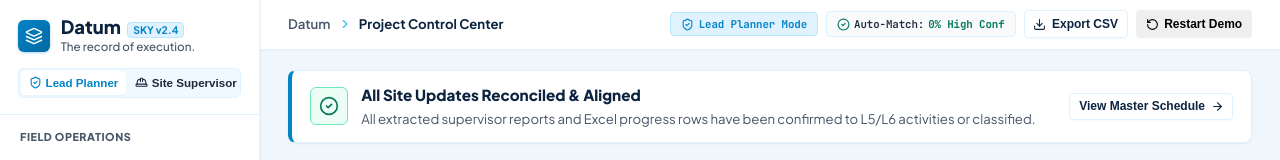
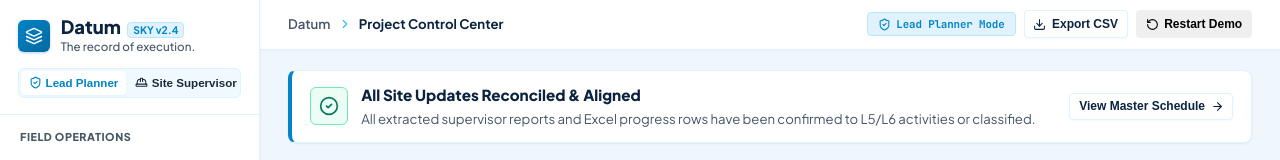
Before and after one commit to Gokulakannan2005/SIH_122, a React (Vite) app in the folder frontend/: page / in a window 1280 px wide. Shown: the top 160 px of the page. Built offline with nearby package versions, Linux system fonts and the light colour scheme; no server answers.

Commit message:
fix(ux): remove persistent misleading global confidence badge from header and log bug resolution

```diff
--- a/frontend/src/components/AppHeader.tsx
+++ b/frontend/src/components/AppHeader.tsx
@@ -6,9 +6,7 @@ import {
   ShieldCheck,
   HardHat,
   ChevronRight,
-  Database,
-  Sparkles,
-  CheckCircle2
+  CheckCircle2,
 } from 'lucide-react';
 import { NavigationTab } from '../types';
 
@@ -20,8 +18,6 @@ export const AppHeader: React.FC = () => {
     setActiveTab,
     exportAlignmentCSV,
     loadDemoData,
-    siteUpdates,
-    matchResults,
   } = useProject();
 
   const [resetSuccess, setResetSuccess] = useState<string | null>(null);
@@ -63,11 +59,6 @@ export const AppHeader: React.FC = () => {
     }
   };
 
-  // Compute live match stats
-  const totalCount = siteUpdates.length;
-  const readyCount = siteUpdates.filter(u => matchResults[u.id]?.category === 'ready').length;
-  const highConfPct = totalCount > 0 ? Math.round((readyCount / totalCount) * 100) : 0;
-
   return (
     <>
       <header className="app-header">
@@ -101,26 +92,6 @@ export const AppHeader: React.FC = () => {
             {currentRole === 'admin' ? <ShieldCheck size={13} /> : <HardHat size={13} />}
             <span>{currentRole === 'admin' ? 'Lead Planner Mode' : 'Supervisor Mode'}</span>
           </button>
-
-          {/* Live Confidence Index */}
-          <div
-            className="mono-pill"
-            style={{
-              background: '#f8fafc',
-              color: 'var(--text-secondary)',
-              borderColor: 'var(--border-subtle)',
-              display: 'flex',
-              alignItems: 'center',
-              gap: 4,
-              padding: '4px 10px',
-            }}
-          >
-            <CheckCircle2 size={13} style={{ color: '#047857' }} />
-            <span>Auto-Match: </span>
-            <strong style={{ color: '#047857' }}>
-              {highConfPct}% High Conf
-            </strong>
-          </div>
 
           {/* Export CSV */}
           <button
```
Also changed, not shown: 1 other file (tests, documents, lock files or other folders).
